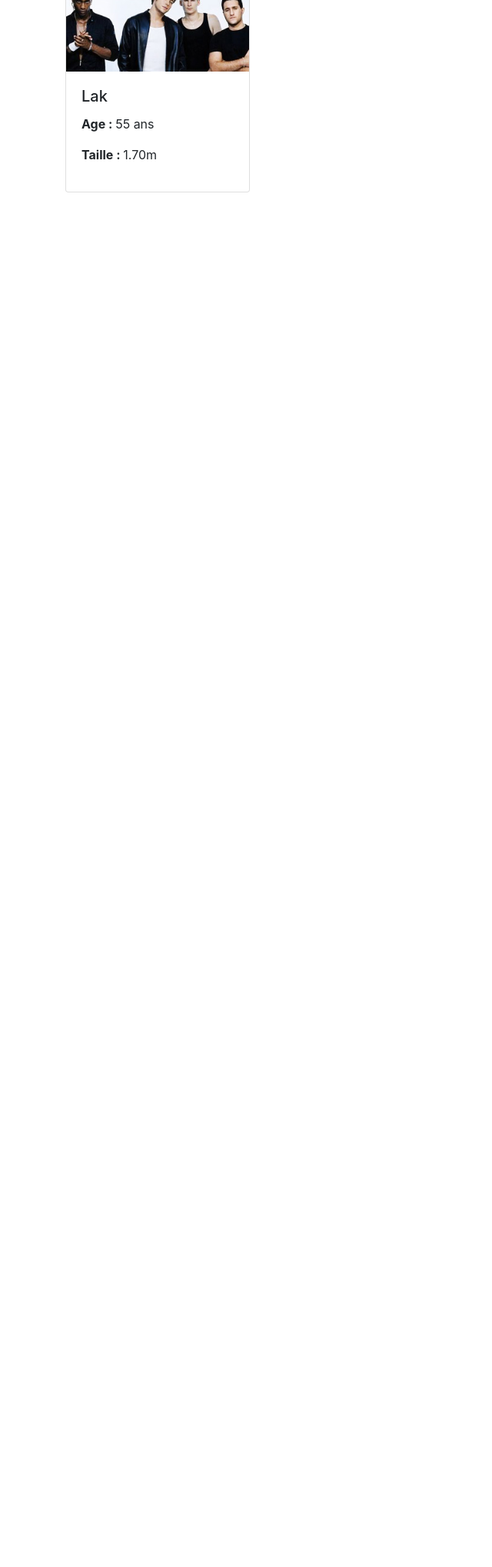
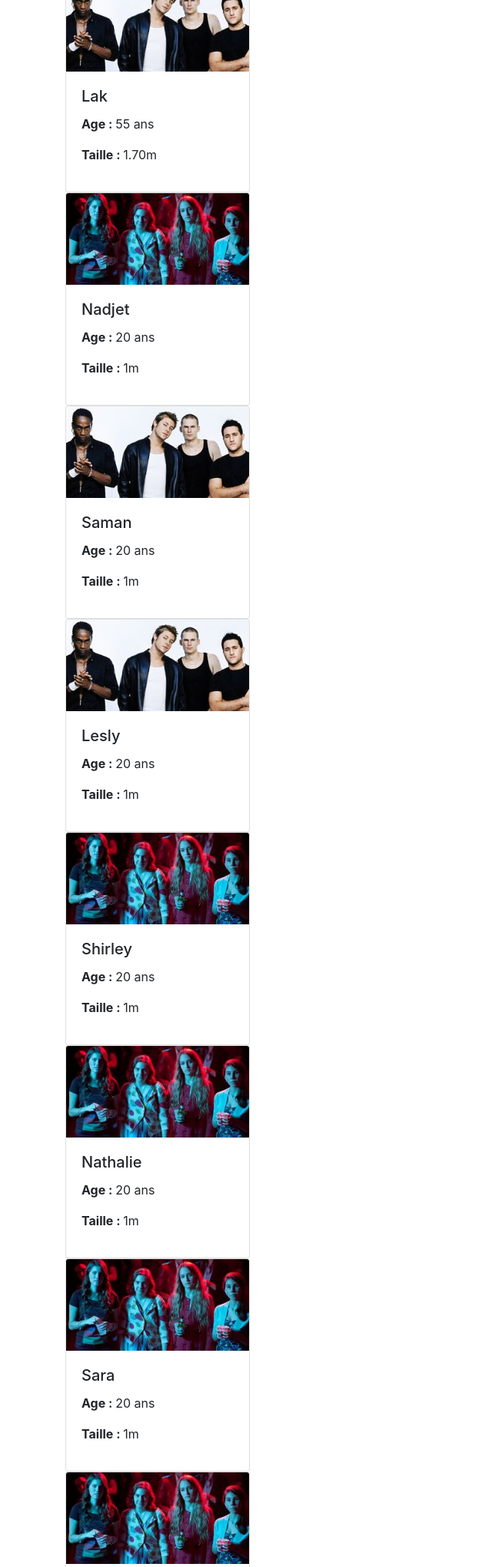
Before and after one commit to jeromedeporres/greta60-cda-com-2021, a PHP site: page / in a window 1280 px wide. Shown: the part 433-2469 px from the top of the page at 77% size, without its empty margins (0-640 px from the left). Before the commit the page ends 683 px from the top, so only its background shows below. Run offline with PHP 8.4, Linux system fonts and the light colour scheme.

Commit message:
PHP Day 1

```diff
--- a/cp5/index.php
+++ b/cp5/index.php
@@ -35,8 +35,26 @@
                 <p><strong>Taille : </strong>1.70m</p>
             </div>
         </div>
+        <?php
+        // Imports
+        include_once('inc/team.inc.php');
 
-
+        // Parcourt le tableau TEAM
+        $pattern =
+            '<div class="card" style="width:15rem">
+            <img src="pics/%s.jpg" alt="" class="card-img-top">
+            <div class="card-body">
+            <h5 class="card-title">%s</h5>
+            <p><strong>Age : </strong>%d ans</p>
+            <p><strong>Taille : </strong>%dm</p>
+            </div>
+            </div>';
+        $html = '';
+        foreach ($team as $member) {
+            $html .= sprintf($pattern, ($member['female'] ? 'girls' : 'boys'), $member['fname'], 20, $member['size']);
+        }
+        echo $html;
+        ?>
     </section>
 
     <script src="https://code.jquery.com/jquery-3.5.1.slim.min.js" integrity="sha384-DfXdz2htPH0lsSSs5nCTpuj/zy4C+OGpamoFVy38MVBnE+IbbVYUew+OrCXaRkfj" crossorigin="anonymous"></script>
```
